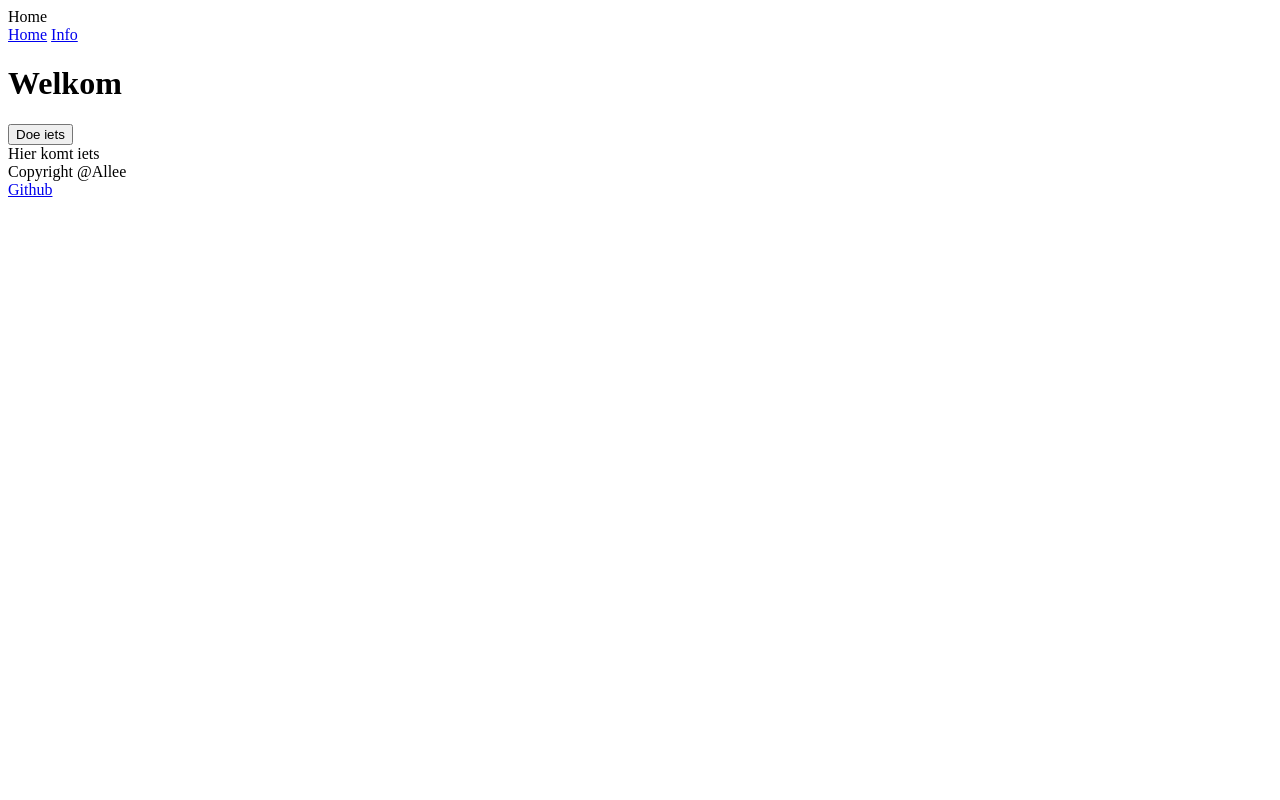
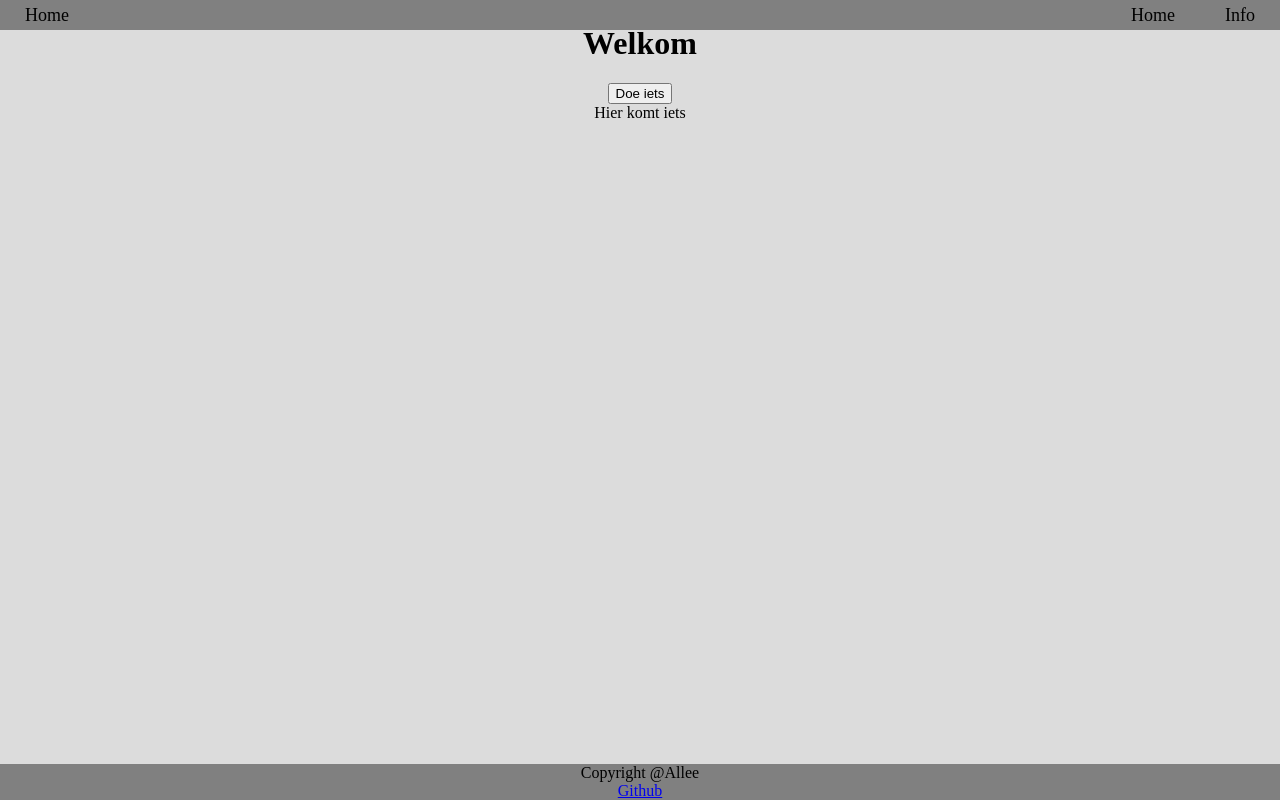
Before and after one commit to AlleeElias/CSS-Project, a plain HTML site: page html/home.html in a window 1280 px wide. Drawn offline with Linux system fonts and the light colour scheme; files that its build step writes are made by us from their sources; the site is published under a folder, as on GitHub Pages, so addresses that start at the root find nothing.

Commit message:
github pages

```diff
--- a/html/home.html
+++ b/html/home.html
@@ -1,15 +1,15 @@
 <!DOCTYPE html>
 <html lang="en-US">
     <head>
-        <link rel="stylesheet" href="/css/styles.css">
-        <link rel="stylesheet" href="/css/header.css">
-        <script src="/script/voorbeeld.js"></script>
+        <link rel="stylesheet" href="./css/styles.css">
+        <link rel="stylesheet" href="./css/header.css">
+        <script src="./script/voorbeeld.js"></script>
     </head>
     <header id="pageheader">
         <div class="headertitle">Home</div>
         <div class="headerlist">
-            <a href="/html/home.html">Home</a>
-            <a href="/html/info.html">Info</a>
+            <a href="./html/home.html">Home</a>
+            <a href="./html/info.html">Info</a>
         </div>
     </header>
     <body>
```
